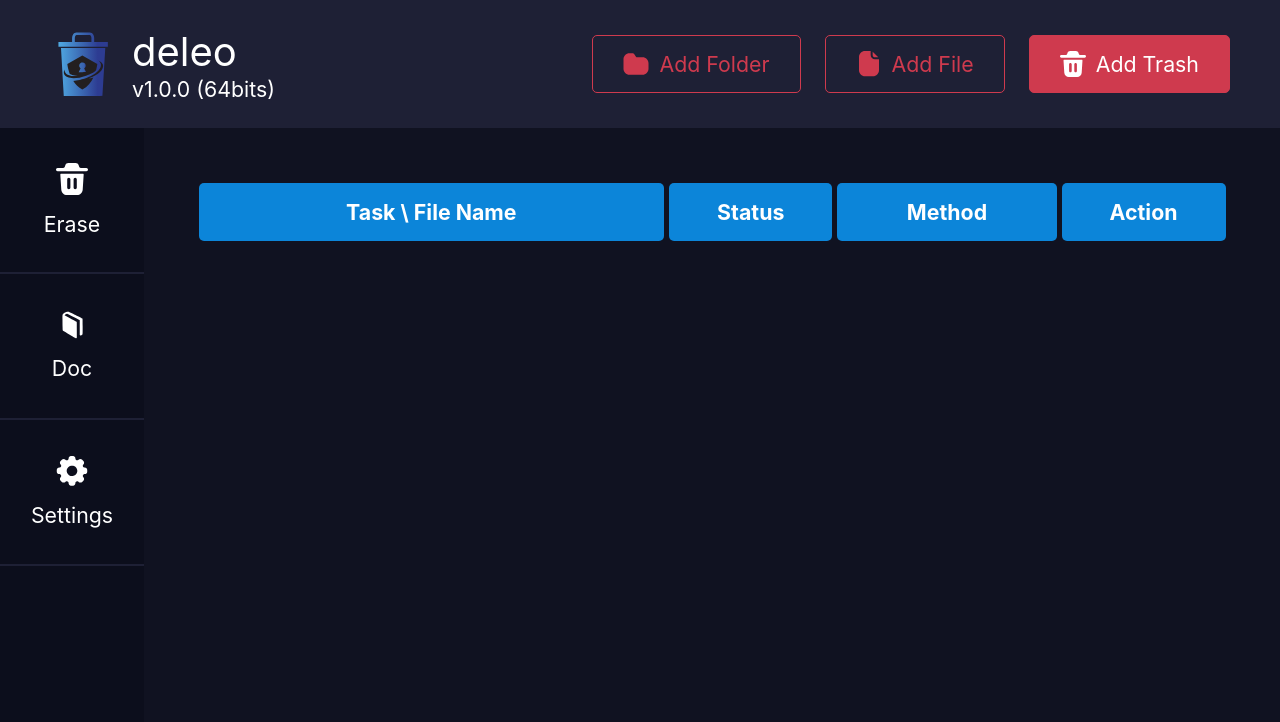
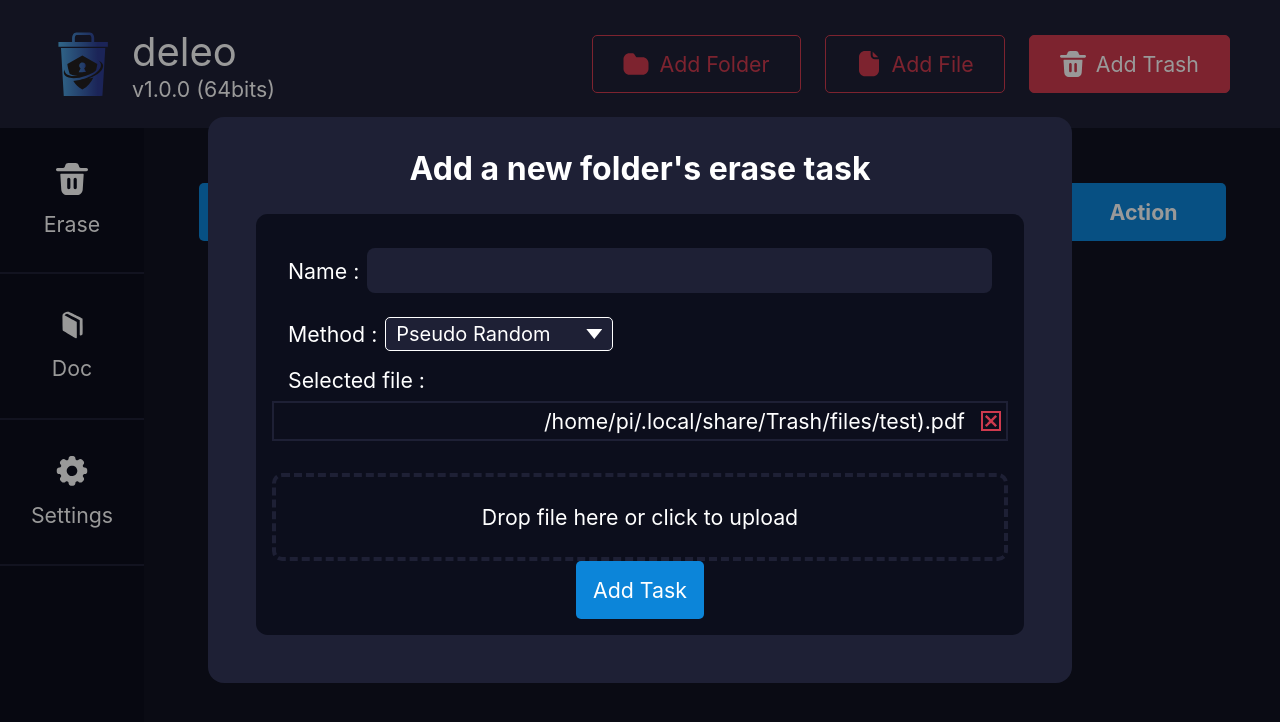
Before and after one commit to Sans-Atout/deleo, a React (Create React App) app: page / in a window 1280 px wide. Shown: the top 722 px of the page. Built offline with nearby package versions, Linux system fonts and the light colour scheme.

Commit message:
[LOGIC] - Beginning of modal system
[+] Creation of the modal component
[+] Modal styling
[+] code cleaning

```diff
--- a/src/App.tsx
+++ b/src/App.tsx
@@ -14,6 +14,7 @@ import settings from './images/settings.svg';
 import book from './images/book.svg';
 import trash from './images/trash.svg';
 import { fs } from '@tauri-apps/api';
+import ModalForm from './modale/form-modal';
 
 class App extends React.Component<{}, { app_path: string, configuration: {}, eraseTask: ReactNode[] }> {
 
@@ -21,7 +22,7 @@ class App extends React.Component<{}, { app_path: string, configuration: {}, era
     super({});
     this.addnewEraseTask = this.addnewEraseTask.bind(this);
 
-    var reactNode : ReactNode[] = [];
+    var reactNode: ReactNode[] = [];
     this.state = {
       app_path: "",
       configuration: {},
@@ -69,10 +70,10 @@ class App extends React.Component<{}, { app_path: string, configuration: {}, era
 
   }
 
-  addnewEraseTask(newEraseTask: ReactNode){
-    var tmpEraseTask  = this.state.eraseTask;
+  addnewEraseTask(newEraseTask: ReactNode) {
+    var tmpEraseTask = this.state.eraseTask;
     tmpEraseTask.push(newEraseTask);
-    this.setState({eraseTask : tmpEraseTask});
+    this.setState({ eraseTask: tmpEraseTask });
   }
 
   render(): React.ReactNode {
@@ -91,7 +92,7 @@ class App extends React.Component<{}, { app_path: string, configuration: {}, era
         </div>
         <div className='main-info'>
           <EraseContent isVisible={true}>
-          {this.state.eraseTask}
+            {this.state.eraseTask}
           </EraseContent>
           <SettingContent isVisible={false}>
 
@@ -100,9 +101,16 @@ class App extends React.Component<{}, { app_path: string, configuration: {}, era
 
         </div>
       </div>
+      <div id='modale-zone'>
+        <ModalForm isVisible={true} isFolder={true} />
+      </div>
     </div>;
 
   }
 }
 
 export default App;
+
+/**
+ *  <ModalForm isVisible={true} isFolder={true} />
+ */
--- /dev/null
+++ b/src/modale/form-modal.css
@@ -0,0 +1,240 @@
+.modal-area {
+    /*display: none;*/
+    position: absolute;
+    z-index: 50;
+    left: 0;
+    top: 0;
+    width: 100%;
+    height: 100%;
+    overflow: auto;
+    background-color: rgba(0, 0, 0, 0.4);
+    box-sizing: border-box;
+    display: flex;
+}
+
+.modal-wrapper h1 {
+    color: var(--color);
+    margin-top: 0;
+}
+
+.modal-wrapper input {
+    background-color: var(--header-background);
+    padding: 0.5rem;
+    border-radius: 0.5rem;
+    width: 90%;
+    border-color: #0000;
+    color: var(--color);
+    flex: 1;
+    margin-top: 0.5rem;
+    margin-bottom: 0.5rem;
+    margin-right: 1rem;
+    margin-left: 0rem;
+    font-size: 16pt;
+}
+
+.modal-wrapper {
+    background-color: var(--header-background);
+
+    border-radius: 1rem;
+    text-align: center;
+    width: 800px;
+    padding: 2rem;
+    max-width: 100vh;
+    margin-top: auto;
+    margin-left: auto;
+    margin-bottom: auto;
+    margin-right: auto;
+}
+
+.form-input {
+    display: flex;
+    flex-direction: row;
+    margin-top: 1rem;
+    margin-bottom: 1rem;
+    color: var(--color);
+}
+
+.form-input label {
+    margin-top: auto;
+    margin-bottom: auto;
+    padding-right: 0.5rem;
+    padding-left: 1rem;
+}
+
+form {
+    background-color: var(--left-menu-background);
+    border-radius: 0.725rem;
+    margin: 1rem;
+    padding: 1rem;
+    padding-top: 0.6rem;
+}
+
+.file-selected {
+    text-align: start;
+}
+
+.file-selected .title {
+    margin-bottom: 0.5rem;
+}
+
+.file-selected p {
+    color: var(--color);
+    margin-top: auto;
+    margin-bottom: auto;
+    padding-right: 0.5rem;
+    padding-left: 1rem;
+}
+
+div.close {
+    position: relative;
+    display: flex;
+    flex-direction: row;
+    width: 1rem;
+    height: 1rem;
+    overflow: hidden;
+    border-style: solid;
+    border-width: 2px;
+    border-color: var(--danger);
+    cursor: pointer;
+    margin-top: auto;
+    margin-bottom: auto;
+}
+
+.close-icon {
+    width: 0.725rem;
+    margin-top: auto;
+    margin-bottom: auto;
+    margin-left: auto;
+    margin-right: auto;
+}
+
+p.file-name {
+    text-align: end;
+    width: 95%;
+    padding: 0;
+    text-overflow: ellipsis;
+    margin-right: 0;
+    white-space: nowrap;
+    overflow: hidden;
+}
+
+.file {
+    display: flex;
+    justify-content: space-between;
+    padding: 0.3125rem;
+    border: var(--header-background) solid 0.125rem;
+
+}
+
+select {
+    appearance: none;
+    background-color: transparent;
+    border: none;
+    padding: 0 1em 0 0;
+    margin: 0;
+    width: 100%;
+    font-family: inherit;
+    font-size: inherit;
+    cursor: inherit;
+    line-height: inherit;
+    color: var(--color);
+    z-index: 1;
+    outline: none;
+}
+
+select::-ms-expand {
+    display: none;
+}
+
+.select {
+    display: grid;
+    grid-template-areas: "select";
+    align-items: center;
+    position: relative;
+
+    min-width: 15ch;
+    max-width: 30ch;
+
+    border: 1px solid var(--color);
+    border-radius: 0.25em;
+    padding: 0.25em 0.5em;
+
+    font-size: 1.25rem;
+    cursor: pointer;
+    line-height: 1.1;
+    color: var(--color);
+
+
+    background-color: var(--header-background);
+}
+
+select,
+.select::after {
+    grid-area: select;
+}
+
+.select:not(.select--multiple)::after {
+    content: "";
+    justify-self: end;
+    width: 0.8em;
+    height: 0.5em;
+    background-color: var(--color);
+    clip-path: polygon(100% 0%, 0 0%, 50% 100%);
+}
+
+select:focus+.focus {
+    position: absolute;
+    top: -1px;
+    left: -1px;
+    right: -1px;
+    bottom: -1px;
+    border: 2px solid var(--color);
+    border-radius: inherit;
+}
+
+.select--disabled {
+    cursor: not-allowed;
+    background-color: #eee;
+    background-image: linear-gradient(to top, #ddd, #eee 33%);
+}
+
+.submit-btn {
+    border-color: #0000;
+    color: var(--color);
+    background-color: var(--main-header);
+    width: fit-content;
+    padding-right: 1rem;
+    padding-left: 1rem;
+    margin-left: auto;
+    margin-right: auto;
+}
+
+.submit-btn:hover {
+    border-color: #0000;
+    color: var(--color);
+    background-color: var(--main-header);
+}
+
+/** custom upload folder **/
+
+.drop-zone {
+    height: 3rem;
+    padding: 1rem;
+    display: flex;
+    align-items: center;
+    justify-content: center;
+    text-align: center;
+    cursor: pointer;
+    color: var(--color);
+    border: 4px dashed var(--header-background);
+    border-radius: 10px;
+    margin-top: 2rem;
+}
+
+.drop-zone--over {
+    border-style: solid;
+}
+
+.drop-zone__input {
+    display: none;
+}
--- /dev/null
+++ b/src/modale/form-modal.tsx
@@ -0,0 +1,59 @@
+import { Component, ReactNode } from "react";
+import './form-modal.css';
+import close from '../images/close.svg';
+
+import { ErasingMethod } from "../row/ErasingRow";
+
+class ModalForm extends Component<{ isVisible: boolean, isFolder: boolean }>{
+
+    render(): ReactNode {
+
+        return <aside className="modal-area" >
+            <div className="modal-wrapper">
+                <h1>Add a new {(this.props.isFolder) ? "folder's" : "file's"} erase task</h1>
+                <form>
+                    <div className="form-input">
+                        <label htmlFor="task_name">Name :</label>
+                        <input type='text' name="task_name"></input>
+                    </div>
+                    <div className="form-input">
+                        <label htmlFor="task_method">Method :</label>
+                        <div className="select">
+                            <select>
+                                <option value="PS">Pseudo Random</option>
+                                <option value="Gutmann">Gutmann</option>
+                                <option value="HMGIS5">HMGI S5</option>
+                                <option value="DODMECE">DOD 522022 MECE</option>
+                                <option value="DODME">DOD 522022 ME</option>
+                                <option value="AFSSI">AFSSI 5020</option>
+                                <option value="RCMP">RCMP TSSIT OPS II</option>
+                            </select>
+                            <span className="focus"></span>
+                        </div>
+
+                    </div>
+                    <div className="file-selected">
+                        <p className="title">Selected file :</p>
+                        <div className="file">
+                            <p className="file-name">/home/pi/.local/share/Trash/files/test).pdf</p>
+
+                            <div className="close">
+                                <img className="close-icon" src={close} alt="close bouton" />
+                            </div>
+                        </div>
+                    </div>
+                    <div className="drop-zone">
+                        <span className="drop-zone__prompt">Drop file here or click to upload</span>
+                        <input type="file" name="myFile" className="drop-zone__input" multiple={true}/>
+                    </div>
+
+                    <div className="submit-btn btn">
+                        Add Task
+                    </div>
+                </form>
+            </div>
+        </aside>
+    }
+}
+
+export default ModalForm;
--- a/src/row/ErasingRow.tsx
+++ b/src/row/ErasingRow.tsx
@@ -2,7 +2,7 @@ import React from 'react';
 import './ErasingRow.css';
 
 enum ErasingMethod {
-    PS = "Random",
+    PS = "Pseudo Random",
     Gutmann = "Gutmann",
     HMGIS5 = "HMGI S5",
     DODMECE = "DOD 522022 MECE",
--- a/src/tabs/Tabs.tsx
+++ b/src/tabs/Tabs.tsx
@@ -18,7 +18,7 @@ class EraseContent extends React.Component<{ isVisible: boolean, children: React
 
 
 
-    render(): React.ReactNode {
+    render(): ReactNode {
 
         if (this.props.isVisible) {
             return <div className='div-container'>
```
Also changed, not shown: src/btn/Button.tsx (+18 -12 lines), src/images/close.svg (added).
